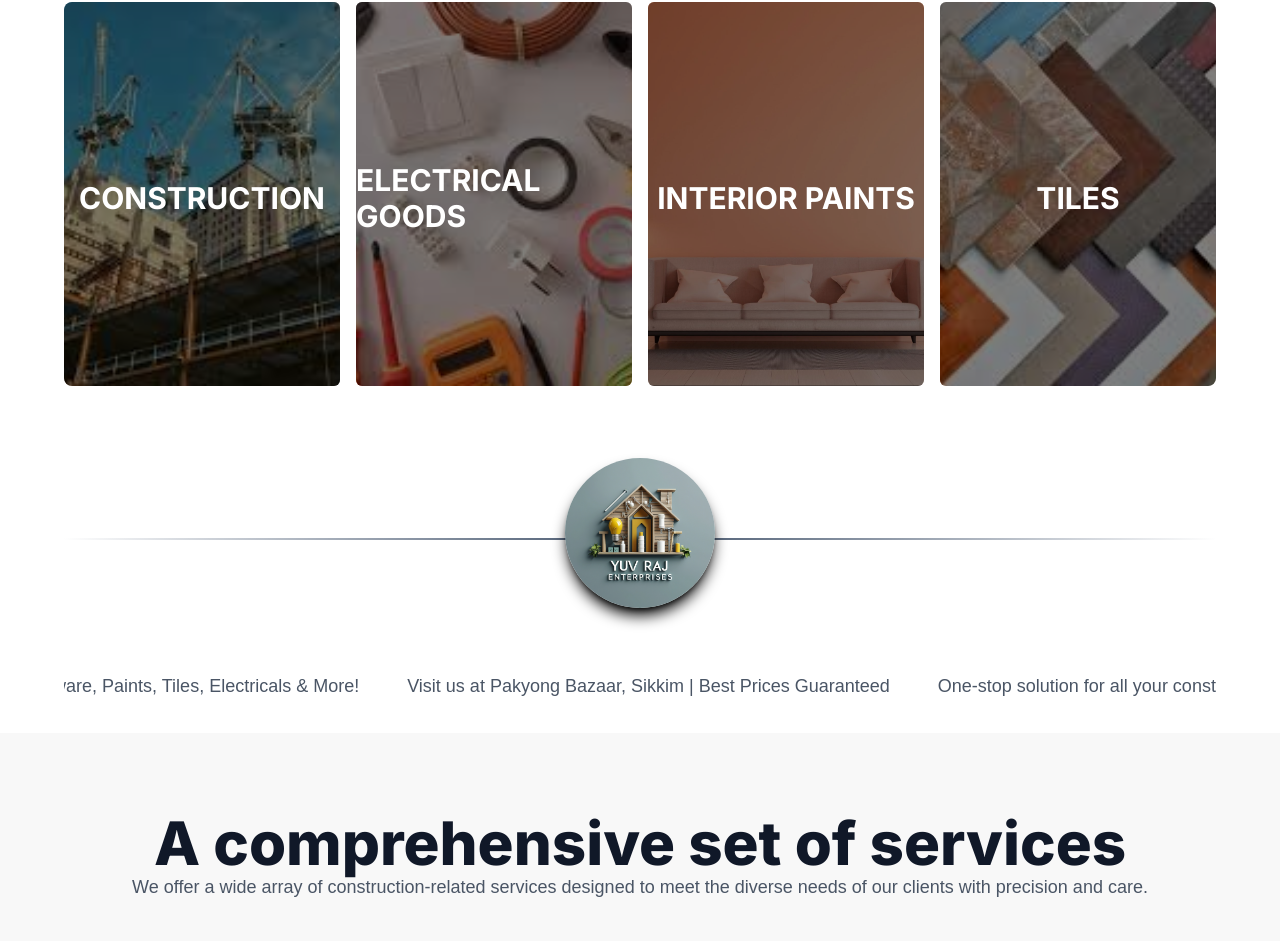
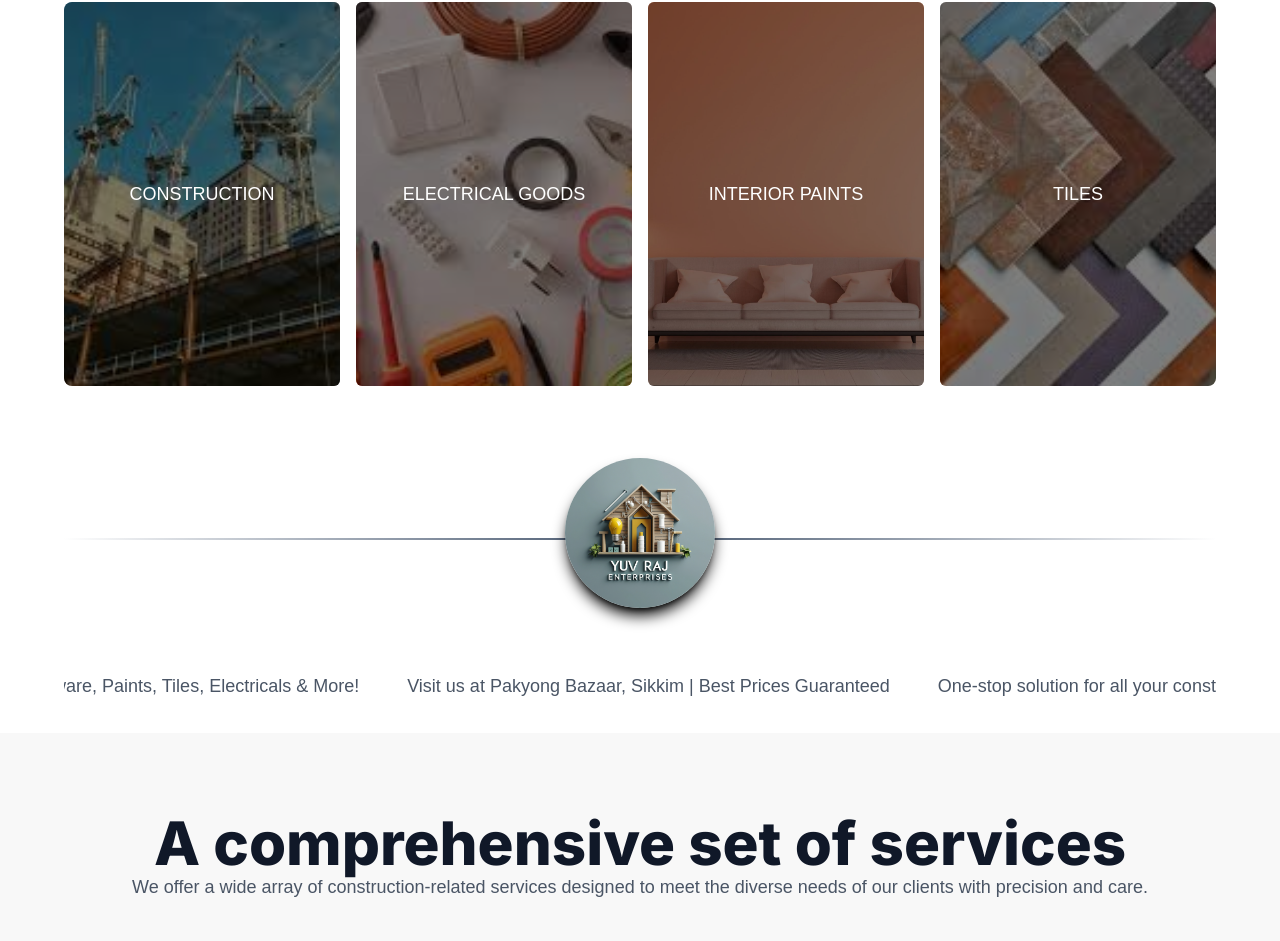
Before and after one commit to A5shi5h/yuvrajenterprise, a Next.js app: page / in a window 1280 px wide. Shown: the part 1033-1974 px from the top of the page. Built offline with nearby package versions, Linux system fonts and the light colour scheme.

Commit message:
font changs

```diff
--- a/components/BestSeller.tsx
+++ b/components/BestSeller.tsx
@@ -86,7 +86,7 @@
                     animate={{ opacity: 1 }}
                     transition={{ delay: 0.4, duration: 0.6 }}
                   >
-                    <h3 className={`text-xl sm:text-3xl font-bold text-white mt-2 ${inter.className}`}>
+                    <h3 className="text-md sm:text-lg font-medium text-white">
                       {product.title}
                     </h3>
                   </motion.div>
```
